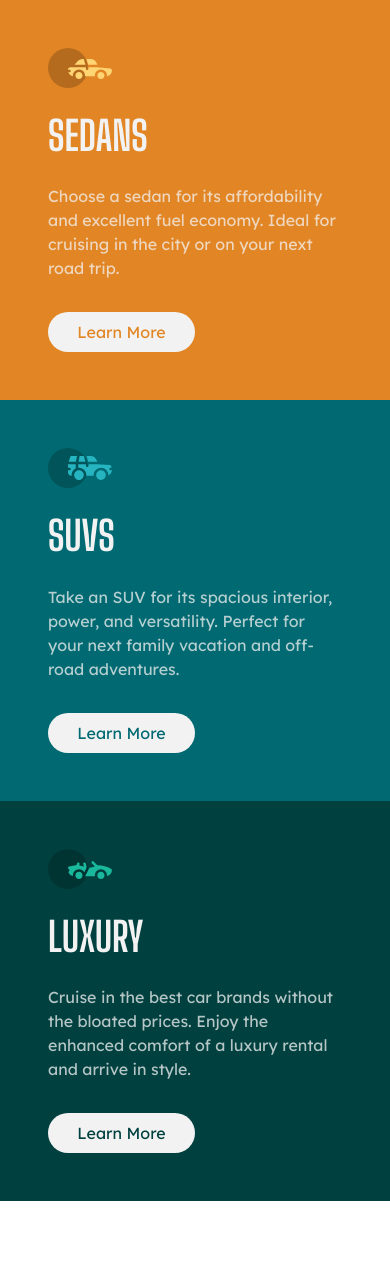
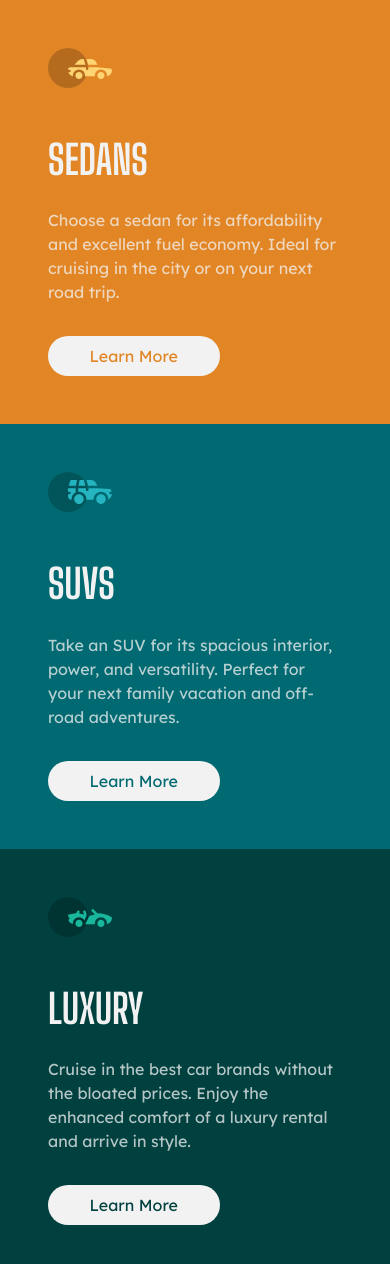
Before and after one commit to simonemarketti/car-rental, a plain HTML site: page index.html in a window 390 px wide. Before the commit the page ends 1201 px from the top, so only its background shows below. Drawn offline with Linux system fonts and the light colour scheme; a script that the page names is missing.

Commit message:
lg breakpoint correct

```diff
--- a/css/main.css
+++ b/css/main.css
@@ -258,9 +258,9 @@ button:not(:disabled),
   }
 }
 
-.col-6 {
+.col-7 {
   flex: 0 0 auto;
-  width: 50%;
+  width: 58.33333333%;
 }
 @media (min-width: 992px) {
 
@@ -373,8 +373,8 @@ button:not(:disabled),
   padding-bottom: 1rem !important;
 }
 
-.pb-4 {
-  padding-bottom: 1.5rem !important;
+.pb-5 {
+  padding-bottom: 3rem !important;
 }
 
 .fs-6 {
@@ -403,11 +403,15 @@ button:not(:disabled),
     display: flex !important;
   }
 
-  .d-lg-inline-flex {
-    display: inline-flex !important;
-  }
-
   .flex-lg-row {
     flex-direction: row !important;
   }
+
+  .justify-content-lg-between {
+    justify-content: space-between !important;
+  }
+
+  .pb-lg-5 {
+    padding-bottom: 3rem !important;
+  }
 }
--- a/index.html
+++ b/index.html
@@ -17,68 +17,74 @@
     class="vh-100 vw-100 d-lg-flex justify-content-center align-items-center"
   >
     <div
-      class="d-flex flex-column d-lg-inline-flex flex-lg-row col-lg-8 text-white h-50"
+      class="d-flex flex-column d-lg-flex flex-lg-row col-lg-8 text-white h-50"
     >
-      <section class="d-flex flex-column px-5 py-5 bg-sedans">
+      <section
+        class="d-flex flex-column justify-content-lg-between px-5 py-5 bg-sedans"
+      >
         <img
-          class="pb-4"
+          class="pb-5"
           width="64px"
           src="./images/icon-sedans.svg"
           alt="sedan car"
         />
         <article>
           <h1 class="pb-3 text-uppercase display-2">Sedans</h1>
-          <p class="pb-3 opacity-75">
+          <p class="pb-3 pb-lg-5 opacity-75">
             Choose a sedan for its affordability and excellent fuel economy.
             Ideal for cruising in the city or on your next road trip.
           </p>
         </article>
         <button
           type="button"
-          class="btn-custom-sedans btn-lg fs-6 col-6 text-sedans border-0 rounded-pill"
+          class="btn-custom-sedans btn-lg col-7 fs-6 text-sedans border-0 rounded-pill"
         >
           Learn More
         </button>
       </section>
 
-      <section class="d-flex flex-column px-5 py-5 bg-suvs">
+      <section
+        class="d-flex flex-column justify-content-lg-between px-5 py-5 bg-suvs"
+      >
         <img
-          class="pb-4"
+          class="pb-5"
           width="64px"
           src="./images/icon-suvs.svg"
           alt="sedan car"
         />
         <article>
           <h1 class="pb-3 text-uppercase display-2">SUVs</h1>
-          <p class="pb-3 opacity-75">
+          <p class="pb-3 pb-lg-5 opacity-75">
             Take an SUV for its spacious interior, power, and versatility.
             Perfect for your next family vacation and off-road adventures.
           </p>
         </article>
         <button
           type="button"
-          class="btn-custom-suvs btn-lg fs-6 col-6 text-suvs border-0 rounded-pill"
+          class="btn-custom-suvs btn-lg fs-6 col-7 text-suvs border-0 rounded-pill"
         >
           Learn More
         </button>
       </section>
-      <section class="d-flex flex-column px-5 py-5 bg-luxury">
+      <section
+        class="d-flex flex-column justify-content-lg-between px-5 py-5 bg-luxury"
+      >
         <img
-          class="pb-4"
+          class="pb-5"
           width="64px"
           src="./images/icon-luxury.svg"
           alt="sedan car"
         />
         <article>
           <h1 class="pb-3 text-uppercase display-2">Luxury</h1>
-          <p class="pb-3 opacity-75">
+          <p class="pb-3 pb-lg-5 opacity-75">
             Cruise in the best car brands without the bloated prices. Enjoy the
             enhanced comfort of a luxury rental and arrive in style.
           </p>
         </article>
         <button
           type="button"
-          class="btn-custom-luxury btn-lg fs-6 col-6 text-luxury border-0 rounded-pill"
+          class="btn-custom-luxury btn-lg fs-6 col-7 text-luxury border-0 rounded-pill"
         >
           Learn More
         </button>
```
Also changed, not shown: README.md.
